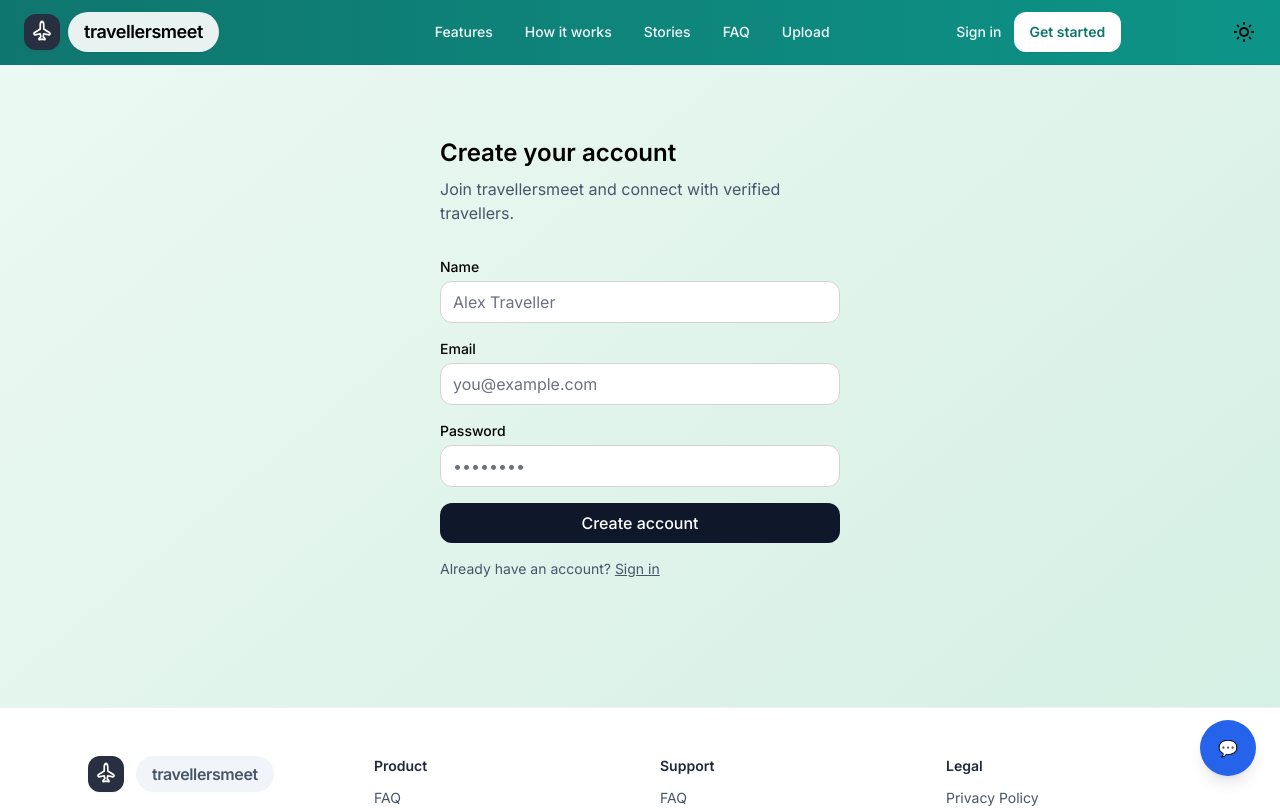
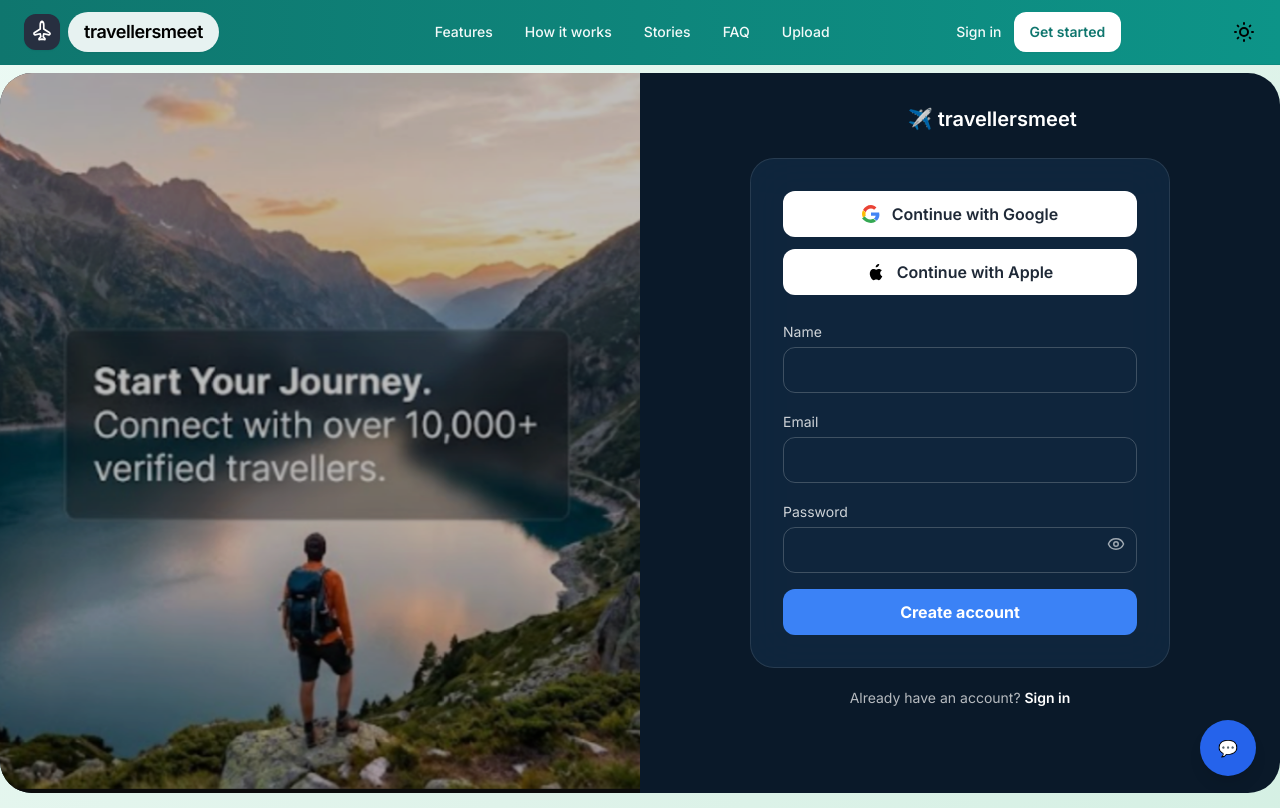
Before and after one commit to singh-odyssey/travellers, a Next.js app: page /signup in a window 1280 px wide. Shown: the top 808 px of the page. Built offline with nearby package versions, Linux system fonts and the light colour scheme; no server answers.

Commit message:
feat(auth): unify auth pages UI and branding

```diff
--- a/src/app/(auth)/signin/page.tsx
+++ b/src/app/(auth)/signin/page.tsx
@@ -2,12 +2,8 @@
 
 export default function SignInPage() {
   return (
-    <main className="mx-auto max-w-md px-6 py-16">
-      <h1 className="text-2xl font-semibold">Sign in</h1>
-      <p className="mt-2 text-slate-600 dark:text-slate-400">Welcome back. Enter your credentials to continue.</p>
-      <div className="mt-8">
-        <SignInForm />
-      </div>
+    <main className="min-h-screen">
+      <SignInForm />
     </main>
   );
 }
--- a/src/app/(auth)/signup/page.tsx
+++ b/src/app/(auth)/signup/page.tsx
@@ -2,12 +2,8 @@
 
 export default function SignUpPage() {
   return (
-    <main className="mx-auto max-w-md px-6 py-16">
-      <h1 className="text-2xl font-semibold">Create your account</h1>
-  <p className="mt-2 text-slate-600 dark:text-slate-400">Join travellersmeet and connect with verified travellers.</p>
-      <div className="mt-8">
-        <SignUpForm />
-      </div>
+    <main className="min-h-screen">
+      <SignUpForm />
     </main>
   );
 }
--- a/src/app/page.tsx
+++ b/src/app/page.tsx
@@ -107,7 +107,8 @@
             },
           ].map((f) => (
             <div key={f.title} className="overflow-hidden transition duration-150 rounded-xl border dark:border-slate-800 dark:bg-slate-900 dark:text-slate-200 text-black border-slate-200 bg-white shadow-sm hover:shadow-md group">
-              <div className="aspect-[16/10] border-b dark:border-slate-800 border-slate-50 bg-slate-50/50 dark:bg-slate-800/20">
+              <div className="h-[220px] border-b dark:border-slate-800 border-slate-50 bg-slate-50/50 dark:bg-slate-800/20 flex items-center justify-center">
+
                 {f.illustration}
               </div>
               <div className="p-8">
--- a/src/components/sign-in-form.tsx
+++ b/src/components/sign-in-form.tsx
@@ -3,6 +3,7 @@
 import { useState, FormEvent } from "react";
 import Link from "next/link";
 import { signIn } from "next-auth/react";
+import { Eye, EyeOff } from "lucide-react";
 
 export default function SignInForm() {
   const [loading, setLoading] = useState(false);
@@ -25,16 +26,17 @@
       });
 
       if (!res?.ok) {
-        setError(res?.error === "CredentialsSignin"
+        setError(
+          res?.error === "CredentialsSignin"
             ? "Invalid email or password"
-          : res?.error || "Failed to sign in");
+            : res?.error || "Failed to sign in"
+        );
         setLoading(false);
         return;
       }
 
-      // success — full reload so the server-rendered layout picks up the new session
       window.location.href = "/dashboard";
-    } catch (err) {
+    } catch {
       setError("Something went wrong. Please try again.");
     } finally {
       setLoading(false);
@@ -42,45 +44,141 @@
   }
 
   return (
+    <div
+      className="
+        relative
+        w-full
+        max-w-[1800px]
+        mx-auto
+        rounded-[32px]
+        overflow-hidden
+        bg-[#0a1929]
+        grid
+        grid-cols-1
+        xl:grid-cols-2
+      "
+    >
+      {/* Logo */}
+      <div className="absolute top-8 right-[calc(50%-210px)] translate-x-[6cm] z-20 text-white font-semibold text-xl">
+        ✈️ travellersmeet
+      </div>
+
+      {/* LEFT IMAGE */}
+      <div className="relative w-full h-full min-h-[720px] overflow-hidden">
+        <img
+          src="/travel.jpg"
+          alt="Travel"
+          className="absolute inset-0 w-full h-full object-cover animate-kenburns"
+        />
+        <div className="absolute inset-0 bg-black/25" />
+      </div>
+
+      {/* RIGHT FORM */}
+      <div className="flex items-center justify-center px-6">
+        <div className="w-full max-w-[420px]">
+
+          <div className="rounded-3xl border border-white/10 bg-[#122b45]/70 backdrop-blur-xl p-8 min-h-[420px] flex flex-col justify-between">
+
+
+            {/* Social Buttons */}
+            <div className="space-y-3 mb-6">
+              <button
+                type="button"
+                className="flex items-center justify-center gap-3 w-full h-[46px] rounded-xl bg-white text-gray-800 font-semibold"
+              >
+                <GoogleIcon />
+                Continue with Google
+              </button>
+
+              <button className="flex items-center justify-center gap-3 w-full h-[46px] rounded-xl bg-white text-gray-800 font-semibold">
+                <AppleIcon />
+                Continue with Apple
+              </button>
+
+
+            </div>
+
+            {/* Form */}
+
             <form onSubmit={onSubmit} className="space-y-4">
               <div>
-        <label className="block text-sm font-medium">Email</label>
+                <label className="text-sm text-white/80">Name</label>
+                <input
+                  required
+                  className="mt-1 h-[46px] w-full rounded-xl bg-transparent border border-white/20 px-4 text-white outline-none focus:border-blue-400"
+                />
+              </div>
+              <div>
+                <label className="text-sm text-white/80">Email</label>
                 <input
                   type="email"
                   name="email"
                   required
                   placeholder="you@example.com"
-          className="mt-1 w-full rounded-lg border border-neutral-300 bg-white px-3 py-2 transition duration-150 dark:border-slate-800 dark:bg-slate-900"
+                  className="mt-1 h-[46px] w-full rounded-xl bg-transparent border border-white/20 px-4 text-white outline-none focus:border-blue-400"
                 />
               </div>
 
               <div>
-        <label className="block text-sm font-medium">Password</label>
+                <label className="text-sm text-white/80">Password</label>
                 <input
                   type="password"
                   name="password"
                   required
                   placeholder="••••••••"
-          className="mt-1 w-full rounded-lg border border-neutral-300 bg-white px-3 py-2 transition duration-150 dark:border-slate-800 dark:bg-slate-900"
+                  className="mt-1 h-[46px] w-full rounded-xl bg-transparent border border-white/20 px-4 text-white outline-none focus:border-blue-400"
                 />
               </div>
 
-      {error && <p className="text-sm text-red-600">{error}</p>}
+              {error && (
+                <p className="text-sm text-red-400">{error}</p>
+              )}
 
               <button
                 type="submit"
                 disabled={loading}
-        className="w-full rounded-lg bg-slate-900 px-4 py-2 font-medium text-white transition duration-150 hover:opacity-90 disabled:opacity-50 dark:bg-white dark:text-slate-900"
+                className="mt-5 w-full h-[46px] rounded-xl bg-blue-500 hover:bg-blue-600 text-white font-bold transition disabled:opacity-60"
               >
                 {loading ? "Signing in..." : "Sign in"}
               </button>
+            </form>
+          </div>
 
-      <p className="text-sm text-slate-600 dark:text-slate-400">
+          <p className="mt-5 text-center text-sm text-white/70">
             No account yet?{" "}
-        <Link href="/signup" className="underline">
+            <Link href="/signup" className="font-semibold text-white hover:underline">
               Sign up
             </Link>
           </p>
-    </form>
+
+        </div>
+      </div>
+    </div>
   );
 }
+
+/* ---------- Google Icon ---------- */
+function GoogleIcon() {
+  return (
+    <svg width="18" height="18" viewBox="0 0 48 48">
+      <path fill="#EA4335" d="M24 9.5c3.2 0 6 1.1 8.3 3.2l6.2-6.2C34.4 2.6 29.6 0 24 0 14.6 0 6.6 5.4 2.7 13.3l7.4 5.8C12.2 13 17.6 9.5 24 9.5z" />
+      <path fill="#4285F4" d="M46.1 24.5c0-1.7-.1-3-.4-4.4H24v8.4h12.6c-.6 3.2-2.4 5.9-5.1 7.7l7.8 6.1c4.6-4.2 7.3-10.4 7.3-17.8z" />
+      <path fill="#FBBC05" d="M10.1 28.9c-.5-1.4-.8-2.9-.8-4.4s.3-3 .8-4.4l-7.4-5.8C.9 17.3 0 20.6 0 24s.9 6.7 2.7 9.7l7.4-5.8z" />
+      <path fill="#34A853" d="M24 48c5.6 0 10.4-1.9 13.9-5.2l-7.8-6.1c-2.1 1.4-4.8 2.2-8.1 2.2-6.4 0-11.8-3.5-14.5-8.6l-7.4 5.8C6.6 42.6 14.6 48 24 48z" />
+    </svg>
+  );
+}
+function AppleIcon() {
+  return (
+    <svg
+      width="18"
+      height="18"
+      viewBox="0 0 24 24"
+      fill="black"
+      xmlns="http://www.w3.org/2000/svg"
+    >
+      <path d="M16.365 1.43c0 1.14-.467 2.257-1.293 3.04-.86.815-2.265 1.445-3.474 1.345-.146-1.117.37-2.29 1.156-3.14.826-.897 2.288-1.516 3.611-1.245z" />
+      <path d="M20.36 17.73c-.455 1.013-.675 1.465-1.26 2.37-.82 1.24-1.98 2.79-3.41 2.8-1.27.01-1.6-.83-3.32-.83-1.72 0-2.1.81-3.34.85-1.43.05-2.53-1.41-3.35-2.65-2.29-3.5-2.53-7.6-1.12-9.76.99-1.53 2.56-2.43 4.01-2.43 1.53 0 2.49.84 3.76.84 1.23 0 1.98-.84 3.75-.84 1.3 0 2.67.71 3.66 1.94-3.21 1.76-2.69 6.34.64 7.54z" />
+    </svg>
+  );
+}
--- a/src/components/sign-up-form.tsx
+++ b/src/components/sign-up-form.tsx
@@ -2,52 +2,166 @@
 
 import { useState, FormEvent } from "react";
 import Link from "next/link";
+import { Eye, EyeOff } from "lucide-react";
+
 
 export default function SignUpForm() {
   const [loading, setLoading] = useState(false);
-  const [error, setError] = useState<string | null>(null);
+  const [showPassword, setShowPassword] = useState(false);
 
   async function onSubmit(e: FormEvent<HTMLFormElement>) {
     e.preventDefault();
     setLoading(true);
-    setError(null);
 
-    const form = new FormData(e.currentTarget);
-    const res = await fetch("/api/auth/signup", {
-      method: "POST",
-      body: form,
-    });
-
+    setTimeout(() => {
       setLoading(false);
-
-    if (!res.ok) {
-      const data = await res.json().catch(() => ({}));
-      setError(data?.error ?? "Failed to sign up");
-      return;
-    }
-
       window.location.href = "/dashboard";
+    }, 1200);
   }
 
   return (
+    <div
+      className="
+    relative
+    w-full
+    max-w-[1800px]
+    mx-auto
+    rounded-[32px]
+    overflow-hidden
+    bg-[#0a1929]
+    grid
+    grid-cols-1
+    xl:grid-cols-2
+  "
+    >
+
+
+
+
+
+      {/* Logo */}
+      <div className="absolute top-8 right-[calc(50%-210px)] translate-x-[6cm] z-20 text-white font-semibold text-xl">
+        ✈️ travellersmeet
+      </div>
+
+
+
+
+
+      {/* LEFT IMAGE */}
+      <div className="relative w-full h-full min-h-[720px] overflow-hidden">
+        <img
+          src="/travel.jpg"
+          alt="Travel"
+          className="absolute inset-0 w-full h-full object-cover animate-kenburns"
+        />
+        <div className="absolute inset-0 bg-black/25" />
+      </div>
+
+      {/* RIGHT FORM */}
+      <div className="flex items-center justify-center px-6">
+        <div className="w-full max-w-[420px]">
+
+          <div className="rounded-3xl border border-white/10 bg-[#122b45]/70 backdrop-blur-xl p-8">
+
+            {/* Social Buttons */}
+            <div className="space-y-3 mb-6">
+
+              {/* GOOGLE */}
+              <button className="flex items-center justify-center gap-3 w-full h-[46px] rounded-xl bg-white text-gray-800 font-semibold">
+                <GoogleIcon />
+                Continue with Google
+              </button>
+
+              {/* APPLE */}
+              <button className="flex items-center justify-center gap-3 w-full h-[46px] rounded-xl bg-white text-gray-800 font-semibold">
+                <AppleIcon />
+                Continue with Apple
+              </button>
+
+
+
+            </div>
+
+
+            {/* Form */}
             <form onSubmit={onSubmit} className="space-y-4">
               <div>
-        <label className="block text-sm font-medium">Name</label>
-        <input name="name" required className="mt-1 w-full bg-white border-neutral-300 dark:bg-slate-900 dark:border-slate-800 transition duration-150 rounded-lg border px-3 py-2 " placeholder="Alex Traveller" />
+                <label className="text-sm text-white/80">Name</label>
+                <input
+                  required
+                  className="mt-1 h-[46px] w-full rounded-xl bg-transparent border border-white/20 px-4 text-white outline-none focus:border-blue-400"
+                />
               </div>
+
               <div>
-        <label className="block text-sm font-medium">Email</label>
-        <input type="email" name="email" required className="mt-1 w-full bg-white border-neutral-300 dark:bg-slate-900 dark:border-slate-800 transition duration-150 rounded-lg border px-3 py-2" placeholder="you@example.com" />
+                <label className="text-sm text-white/80">Email</label>
+                <input
+                  type="email"
+                  required
+                  className="mt-1 h-[46px] w-full rounded-xl bg-transparent border border-white/20 px-4 text-white outline-none focus:border-blue-400"
+                />
               </div>
-      <div>
-        <label className="block text-sm font-medium">Password</label>
-        <input type="password" name="password" required minLength={8} className="mt-1 w-full bg-white border-neutral-300 dark:bg-slate-900 dark:border-slate-800 transition duration-150 rounded-lg border px-3 py-2" placeholder="••••••••" />
+
+              <div className="relative">
+                <label className="text-sm text-white/80">Password</label>
+                <input
+                  type={showPassword ? "text" : "password"}
+                  required
+                  className="mt-1 h-[46px] w-full rounded-xl bg-transparent border border-white/20 px-4 pr-10 text-white outline-none focus:border-blue-400"
+                />
+                <button
+                  type="button"
+                  onClick={() => setShowPassword(!showPassword)}
+                  className="absolute right-3 top-9 text-white/60"
+                >
+                  {showPassword ? <EyeOff size={18} /> : <Eye size={18} />}
+                </button>
               </div>
-      {error && <p className="text-sm text-red-600">{error}</p>}
-      <button type="submit" disabled={loading} className="w-full rounded-lg bg-slate-900 dark:bg-white dark:text-slate-900 transition duration-150 px-4 py-2 font-medium text-white hover:opacity-90 disabled:opacity-50">
+
+              <button
+                disabled={loading}
+                className="mt-5 w-full h-[46px] rounded-xl bg-blue-500 hover:bg-blue-600 text-white font-bold transition"
+              >
                 {loading ? "Creating..." : "Create account"}
               </button>
-      <p className="text-sm text-slate-600 dark:text-slate-400">Already have an account? <Link className="underline" href="/signin">Sign in</Link></p>
             </form>
+          </div>
+
+          <p className="mt-5 text-center text-sm text-white/70">
+            Already have an account?{" "}
+            <Link href="/signin" className="font-semibold text-white hover:underline">
+              Sign in
+            </Link>
+          </p>
+
+        </div>
+      </div>
+
+    </div>
   );
 }
+function GoogleIcon() {
+  return (
+    <svg width="18" height="18" viewBox="0 0 48 48">
+      <path fill="#EA4335" d="M24 9.5c3.2 0 6 1.1 8.3 3.2l6.2-6.2C34.4 2.6 29.6 0 24 0 14.6 0 6.6 5.4 2.7 13.3l7.4 5.8C12.2 13 17.6 9.5 24 9.5z" />
+      <path fill="#4285F4" d="M46.1 24.5c0-1.7-.1-3-.4-4.4H24v8.4h12.6c-.6 3.2-2.4 5.9-5.1 7.7l7.8 6.1c4.6-4.2 7.3-10.4 7.3-17.8z" />
+      <path fill="#FBBC05" d="M10.1 28.9c-.5-1.4-.8-2.9-.8-4.4s.3-3 .8-4.4l-7.4-5.8C.9 17.3 0 20.6 0 24s.9 6.7 2.7 9.7l7.4-5.8z" />
+      <path fill="#34A853" d="M24 48c5.6 0 10.4-1.9 13.9-5.2l-7.8-6.1c-2.1 1.4-4.8 2.2-8.1 2.2-6.4 0-11.8-3.5-14.5-8.6l-7.4 5.8C6.6 42.6 14.6 48 24 48z" />
+    </svg>
+  );
+}
+function AppleIcon() {
+  return (
+    <svg
+      width="18"
+      height="18"
+      viewBox="0 0 24 24"
+      fill="black"
+      xmlns="http://www.w3.org/2000/svg"
+    >
+      <path d="M16.365 1.43c0 1.14-.467 2.257-1.293 3.04-.86.815-2.265 1.445-3.474 1.345-.146-1.117.37-2.29 1.156-3.14.826-.897 2.288-1.516 3.611-1.245z" />
+      <path d="M20.36 17.73c-.455 1.013-.675 1.465-1.26 2.37-.82 1.24-1.98 2.79-3.41 2.8-1.27.01-1.6-.83-3.32-.83-1.72 0-2.1.81-3.34.85-1.43.05-2.53-1.41-3.35-2.65-2.29-3.5-2.53-7.6-1.12-9.76.99-1.53 2.56-2.43 4.01-2.43 1.53 0 2.49.84 3.76.84 1.23 0 1.98-.84 3.75-.84 1.3 0 2.67.71 3.66 1.94-3.21 1.76-2.69 6.34.64 7.54z" />
+    </svg>
+  );
+}
--- a/src/styles/globals.css
+++ b/src/styles/globals.css
@@ -5,3 +5,21 @@
 :root {
   --radius: 0.75rem;
 }
+
+@keyframes kenburns {
+  0% {
+    transform: scale(1) translate(0, 0);
+  }
+
+  50% {
+    transform: scale(1.05) translate(-2%, -2%);
+  }
+
+  100% {
+    transform: scale(1.1) translate(-4%, -4%);
+  }
+}
+
+.animate-kenburns {
+  animation: kenburns 28s ease-in-out infinite alternate;
+}
```
Also changed, not shown: src/components/illustrations/PrivateMessaging.tsx (+20 -10 lines), public/travel.jpg (added). Lines whose indentation alone changed are shown as unchanged.
